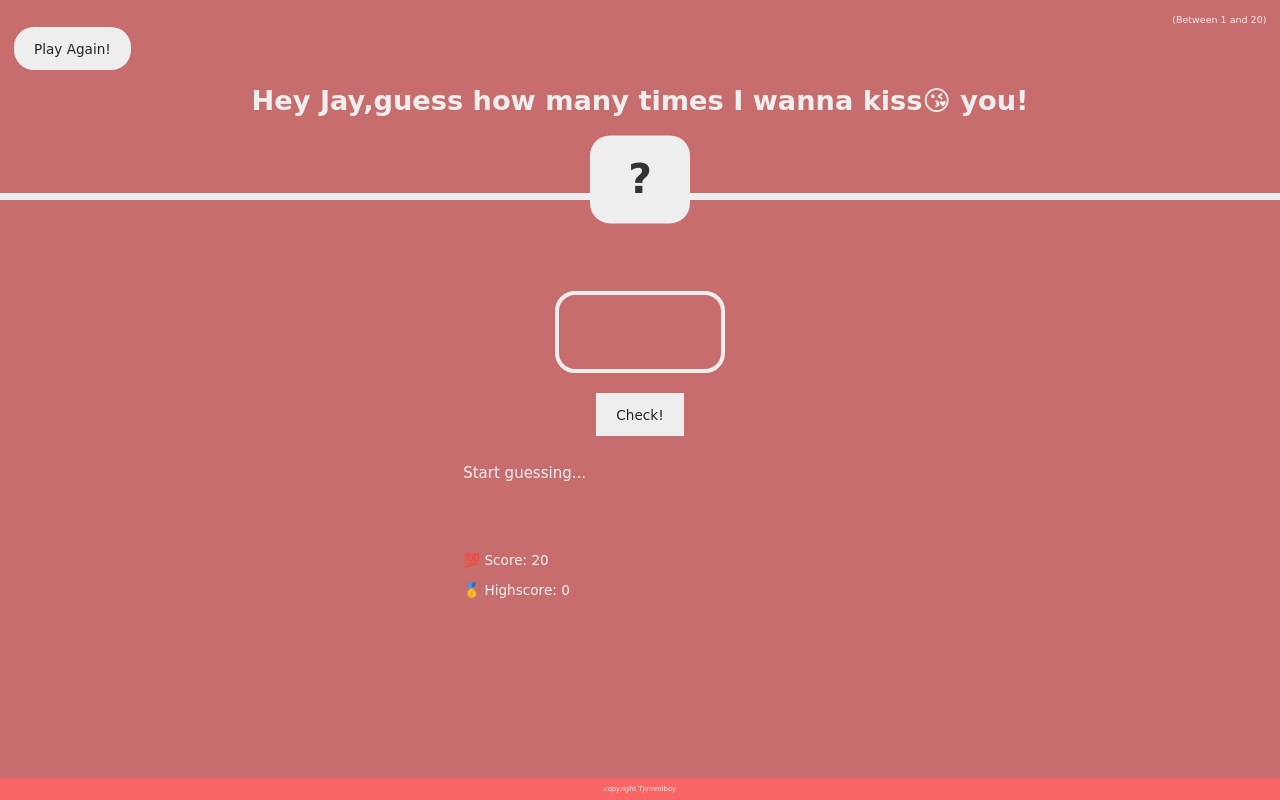
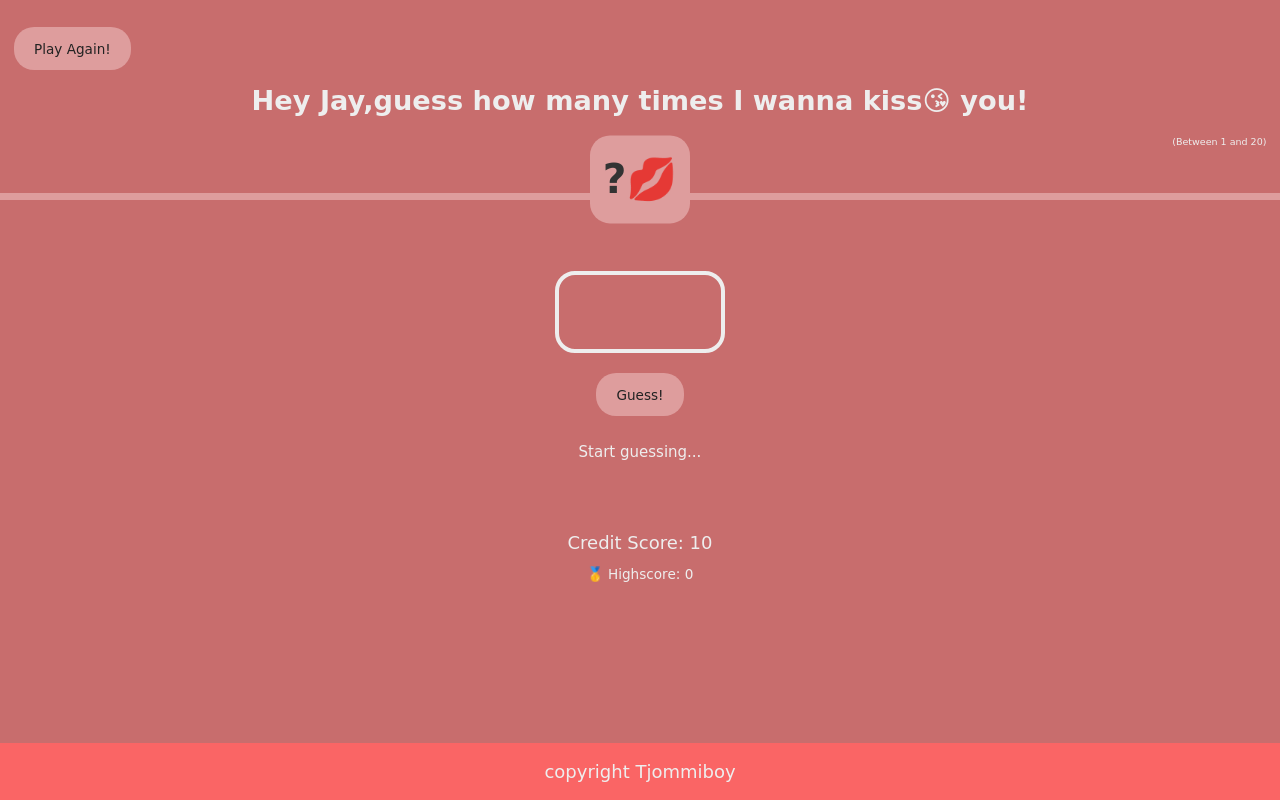
Before and after one commit to Tjommiboy/KISSing_Machine, a plain HTML site: page index.html in a window 1280 px wide. Both pictures are taken after a click on the button "Play Again!". Drawn offline with Linux system fonts and the light colour scheme; a web font is replaced by a local one.

Commit message:
advanced style changes

```diff
--- a/index.html
+++ b/index.html
@@ -19,17 +19,19 @@
         <h1>Hey Jay,guess how many times I wanna kiss😘 you!</h1>
         <p class="between">(Between 1 and 20)</p>
         <button class="btn again">Play Again!</button>
-        <div class="number">?</div>
+        <div class="number">?💋</div>
       </header>
       <main>
         <div class="stackontop">
           <section class="left">
             <input type="number" class="guess" />
-            <button class="btn check">Check!</button>
+            <button class="btn check">Guess!</button>
           </section>
           <section class="right">
-            <p class="message">Start guessing...</p>
-            <p class="label-score">💯 Score: <span class="score">20</span></p>
+            <p class="message" id="myMessage">Start guessing...</p>
+            <p class="label-score">
+              Credit Score: <span class="score">10</span>
+            </p>
             <p class="label-highscore">
               🥇 Highscore: <span class="highscore">0</span>
             </p>
--- a/script.js
+++ b/script.js
@@ -12,7 +12,7 @@
 // console.log(document.querySelector('.guess').value);
 
 let secretNumber = Math.trunc(Math.random() * 20) + 1;
-let score = 20;
+let score = 10;
 let highscore = 0;
 
 const displayMessage = function (message) {
@@ -31,9 +31,11 @@ document.querySelector('.check').addEventListener('click', function () {
   } //when player wins
   else if (guess === secretNumber) {
     document.querySelector('.number').textContent = secretNumber;
+    document.querySelector('.number').classList.add('pulsate');
+    displayMessage(`You Win ${secretNumber} 💋kisses💋`);
+    document.getElementById('myMessage').classList.add('pulsate');
 
-    displayMessage(`You Win ${secretNumber} 💋kisses💋`);
-    document.querySelector('body').classList.add('pulsate');
+    document.querySelector('body').classList.add('pulsateBackground');
     document.querySelector('.number').style.width = '200px';
     //check the high score
 
@@ -46,13 +48,15 @@ document.querySelector('.check').addEventListener('click', function () {
       displayMessage(
         guess > secretNumber
           ? 'Thats too many kisses💋, Miss Jay are you crazy😱🤪?,calm down!🚫🚫🤪!'
-          : '😢Number is to low💔, I need more kisses💋🥰💋!'
+          : '😢Not enough kisses💔💔💔, I need more kisses💋🥰💋!'
       );
       score--;
-      document.querySelector('.score').textContent = score;
+      // document.querySelector('.score').textContent = score;
+      scoreCount(score);
     } else {
       document.querySelector('.message').textContent = 'You lose';
-      document.querySelector('.score').textContent = 0;
+      // document.querySelector('.score').textContent = 0;
+      scoreCount('0');
     }
   }
 
@@ -82,13 +86,17 @@ document.querySelector('.check').addEventListener('click', function () {
 });
 
 document.querySelector('.again').addEventListener('click', function () {
-  score = 20;
+  score = 10;
   secretNumber = Math.trunc(Math.random() * 20) + 1;
   const guess = Number((document.querySelector('.guess').value = ''));
-  document.querySelector('.score').textContent = score;
-  document.querySelector('.number').textContent = '?';
+  // document.querySelector('.score').textContent = score;
+  scoreCount(score);
+  document.querySelector('.number').classList.remove('pulsate');
+  document.querySelector('.number').textContent = '?💋';
   document.querySelector('.number').style.width = '100px';
-  document.querySelector('.message').textContent = 'Start guessing...';
-  document.querySelector('body').classList.remove('pulsate');
+  document.getElementById('myMessage').classList.remove('pulsate');
+  displayMessage('Start guessing...');
+
+  document.querySelector('body').classList.remove('pulsateBackground');
   document.querySelector('body').style.backgroundColor = '#c86d6d';
 });
--- a/style.css
+++ b/style.css
@@ -17,7 +17,7 @@ body {
   background-color: #c86d6d;
   /* background-color: #60b347; */
 }
-@keyframes pulsate {
+@keyframes pulsateBackground {
   0% {
     background-color: #fb8080;
   }
@@ -29,15 +29,15 @@ body {
   }
 }
 
-.pulsate {
-  animation: pulsate 0.3s infinite;
+.pulsateBackground {
+  animation: pulsateBackground 0.3s infinite;
 }
 
 /* LAYOUT */
 header {
   position: relative;
   height: 25vh;
-  border-bottom: 7px solid #eee;
+  border-bottom: 7px solid #de9d9d;
 }
 
 main {
@@ -58,6 +58,9 @@ main {
 .right {
   width: 52rem;
   font-size: 2rem;
+  display: flex;
+  flex-direction: column;
+  align-items: center;
 }
 
 /* ELEMENTS STYLE */
@@ -72,7 +75,7 @@ h1 {
 }
 
 .number {
-  background: #eee;
+  background: #de9d9d;
   color: #333;
   font-size: 6rem;
   font-weight: 900;
@@ -90,7 +93,7 @@ h1 {
 .between {
   font-size: 1.4rem;
   position: absolute;
-  top: 2rem;
+  top: 20rem;
   right: 2rem;
 }
 
@@ -99,6 +102,7 @@ h1 {
   top: 4rem;
   left: 2rem;
   border-radius: 20px;
+  background-color: #de9d9d;
 }
 
 .guess {
@@ -117,13 +121,14 @@ h1 {
 
 .btn {
   border: none;
-  background-color: #eee;
+  background-color: #de9d9d;
   color: #222;
   font-size: 2rem;
   font-family: inherit;
   padding: 2rem 3rem;
   cursor: pointer;
   margin-bottom: 4rem;
+  border-radius: 20px;
 }
 
 .btn:hover {
@@ -137,14 +142,32 @@ h1 {
   font-size: 15px;
 }
 
+.pulsate {
+  animation: pulsate 2s infinite;
+}
+
+@keyframes pulsate {
+  0% {
+    font-size: 15px;
+  }
+  50% {
+    font-size: 25px; /* Adjust this value to control the maximum font size */
+  }
+  100% {
+    font-size: 15px;
+  }
+}
+
 .label-score {
   margin-bottom: 2rem;
+  font-size: 18px;
 }
 
 .container {
   display: flex;
   flex-direction: column;
   min-height: 100vh;
+  font-size: 18px;
 }
 
 main {
```
